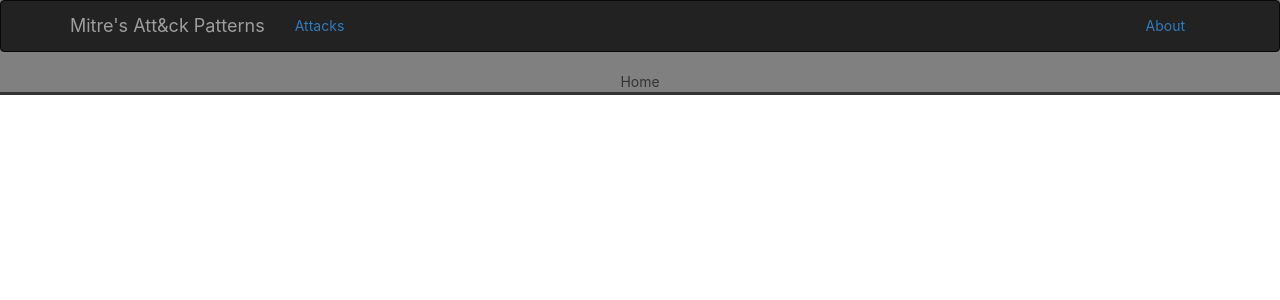
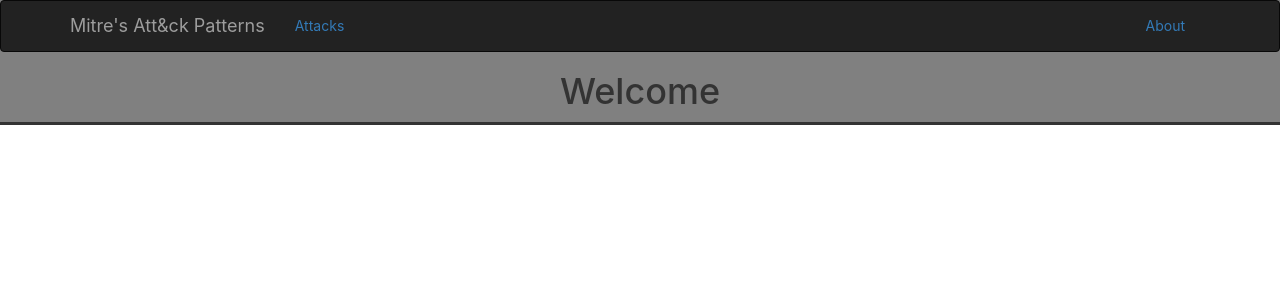
Before and after one commit to Jrodr4544/MitresAttackPatterns, a React (Create React App) app: page / in a window 1280 px wide. Shown: the top 300 px of the page. Built offline with nearby package versions, Linux system fonts and the light colour scheme.

Commit message:
added AttacksPage container to App in order to render on specified route

```diff
--- a/src/App.js
+++ b/src/App.js
@@ -7,20 +7,26 @@ import {
 import NavBar from './components/NavBar';
 import About from './components/About';
 
+import AttacksPage from './containers/AttacksPage';
+
 //  Default React stuff
-import logo from './logo.svg';
+import logo from './mitre_attack.png';
 import './App.css';
 
 class App extends Component {
   render() {
     return (
       <div className="App">
+
         <Router>
           <div>
             <NavBar />
-              <Route exact path="/" render={() => <div>Home</div>} />
-              {/* <Route path='/attacks' component={AttacksPage}/> */}
+              <Route exact path="/" render={() => (
+                <div className="App-welcome"><h1>Welcome</h1></div>
+              )}/>
+              <Route path='/attacks' component={AttacksPage}/>
               <Route path='/about' component={About}/>
+
           </div>
         </Router>
       </div>
```
